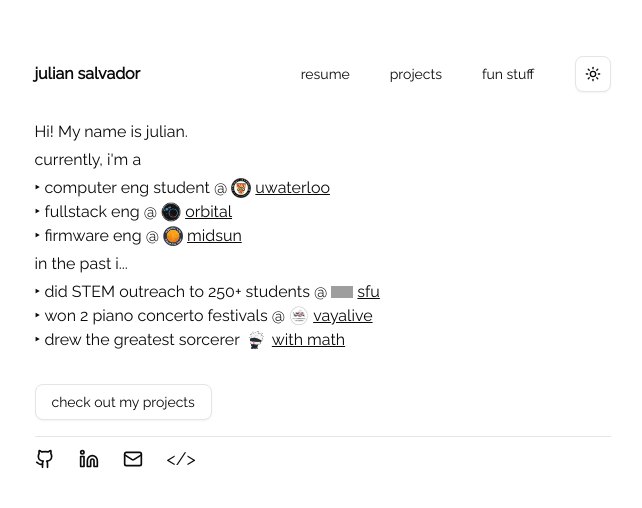
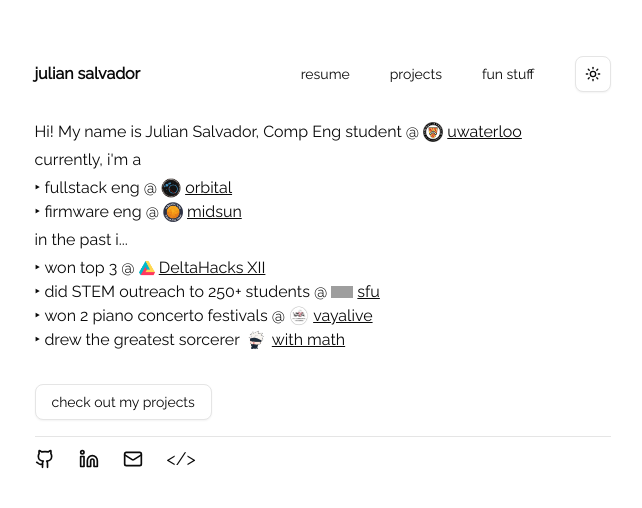
Before and after one commit to juliansalvador727/portfolio, a Next.js app: page / in a window 1280 px wide. Shown: the top 508 px of the page, without its empty margins (310-952 px from the left). Built offline with nearby package versions, Linux system fonts and the light colour scheme; grey boxes are pictures that could not be loaded.

Commit message:
main page + profile changes

```diff
--- a/src/app/page.tsx
+++ b/src/app/page.tsx
@@ -7,26 +7,24 @@ import MidSun from "@/components/icons/MidSun.png";
 import VayaLogo from "@/components/icons/VayaLogo.png";
 import SFULogo from "@/components/icons/SFULogo.png";
 import GojoLogo from "@/components/icons/GojoLogo.png";
+import Delta from "@/components/icons/Delta.png";
 
 export default function Home() {
   return (
     <main>
       <div className="space-y-1">
-        <p>Hi! My name is julian.</p>
-        <p>currently, i&apos;m a </p>
+        <p className="flex flex-wrap items-center gap-1">
+          <span>Hi! My name is Julian Salvador,</span>
+          <span>Comp Eng student @</span>
 
-        <ul className="list-none">
-          <li className="flex flex-wrap items-center space-x-1">
-            <span>‣</span>
-            <span className="break-words">computer eng student @</span>
           <Image
             src={UWLogo}
             alt="UW Logo"
-              width={15}
-              height={15}
-              className="w-4 h-4 sm:w-5 sm:h-5"
+            width={16}
+            height={16}
+            className="inline-block w-4 h-4 sm:w-5 sm:h-5"
           />
-            <span>
+
           <Link
             className="underline"
             href="https://uwaterloo.ca/electrical-computer-engineering/"
@@ -35,9 +33,11 @@ export default function Home() {
           >
             uwaterloo
           </Link>
-            </span>
-          </li>
+        </p>
 
+        <p>currently, i&apos;m a </p>
+
+        <ul className="list-none">
           <li className="flex flex-wrap items-center space-x-1">
             <span>‣</span>
             <span className="break-words">fullstack eng @</span>
@@ -84,6 +84,28 @@ export default function Home() {
 
         <p>in the past i...</p>
         <ul className="list-none">
+          <li className="flex flex-wrap items-center space-x-1">
+            <span>‣</span>
+            <span className="break-words">won top 3 @ </span>
+            <Image
+              src={Delta}
+              alt="Deltahacks Logo"
+              width={25}
+              height={20}
+              className="w-4 h-4 sm:w-4 sm:h-4"
+            />
+            <span>
+              <Link
+                className="underline"
+                href="https://devpost.com/software/reeljobs"
+                target="_blank"
+                rel="noopener noreferrer"
+              >
+                DeltaHacks XII
+              </Link>
+            </span>
+          </li>
+
           <li className="flex flex-wrap items-center space-x-1">
             <span>‣</span>
             <span className="break-words">
--- a/src/app/projects/page.tsx
+++ b/src/app/projects/page.tsx
@@ -6,10 +6,36 @@ import ProjectGroup from "@/components/project";
 import UWLogo from "@/components/icons/UWLogo.png"; // placeholder.
 import WiiGym from "@/components/images/WiiGym.png";
 import c2c from "@/components/images/c2c.png";
+import RJ from "@/components/images/RJ.png";
 
 type Project = Parameters<typeof ProjectGroup>[0];
 
 const PROJECTS: Project[] = [
+  {
+    title: "ReelJobs",
+    description:
+      "Brainrot Reels with tech job postings tailored to your resume alongside automatic applying. 3rd place winner at DeltaHacks XII.",
+    techStack: [
+      "React Native",
+      "Expo",
+      "Typescript",
+      "FastAPI",
+      "MongoDB",
+      "Gemini",
+      "DigitalOcean",
+      "Vultr",
+      "Docker",
+    ],
+    image: {
+      src: RJ, // swap to real screenshot
+      alt: "Country to Country visualized.",
+    },
+    links: {
+      live: "https://devpost.com/software/reeljobs",
+      github: "https://github.com/Scr4tch587/DeltaHacks12",
+    },
+    featured: false,
+  },
   {
     title: "c2c",
     description:
```
Also changed, not shown: src/components/icons/Delta.png (added), src/components/images/RJ.png (added). Lines whose indentation alone changed are shown as unchanged.
